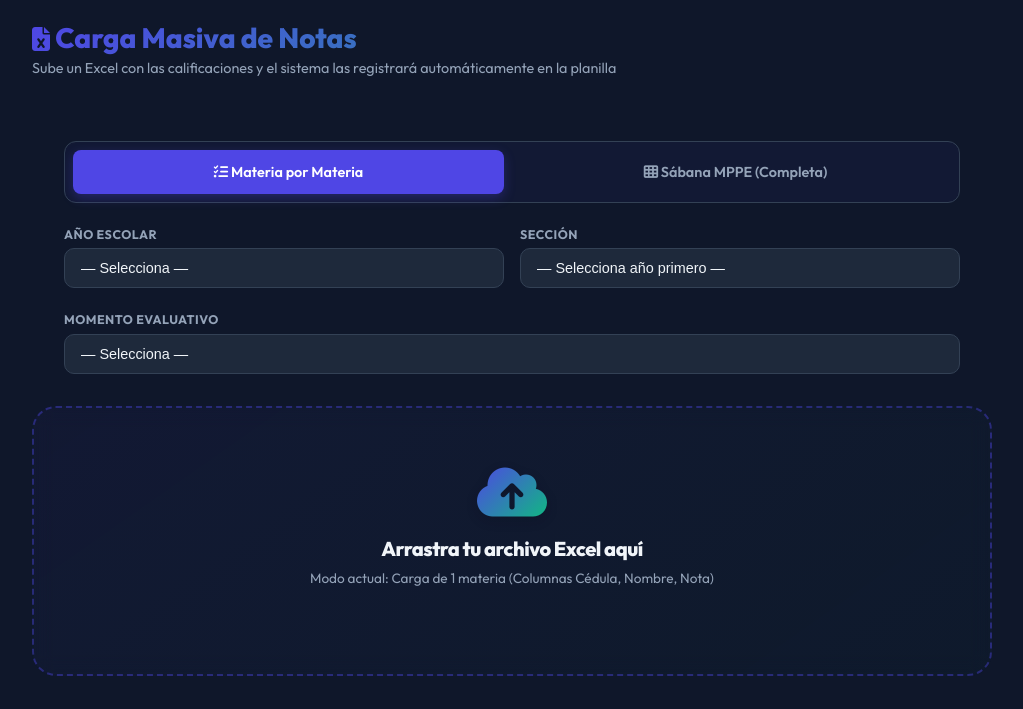
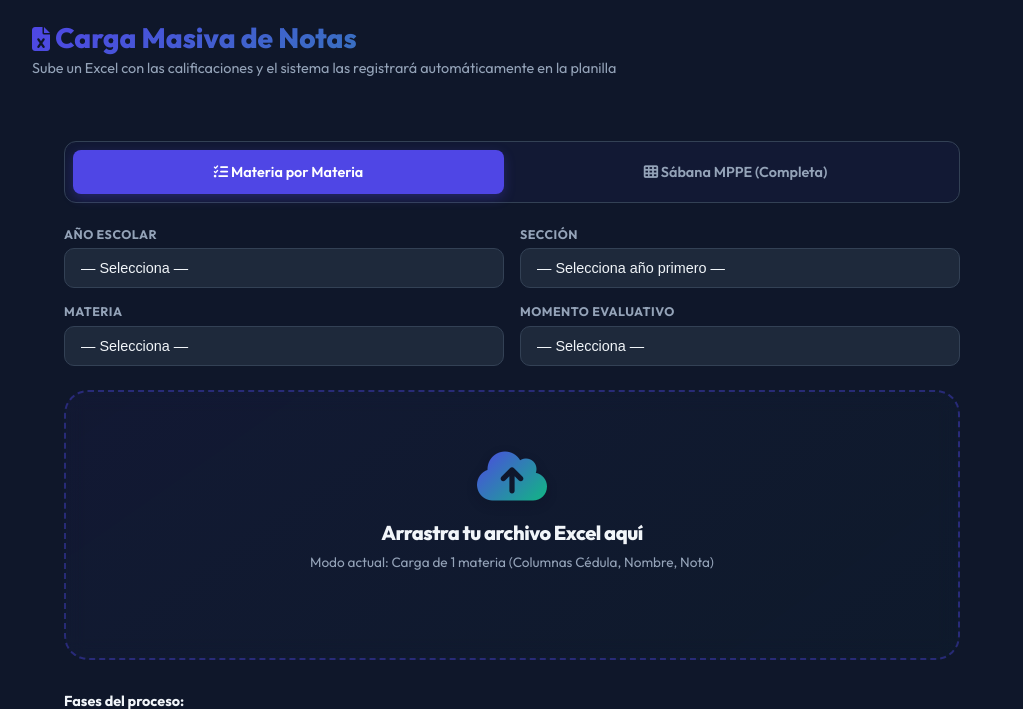
Before and after one commit to buxworld1999/proyecto-de-servicio-comunitario, a Flask app: template templates/carga_masiva_notas.html in a window 1280 px wide. Shown: the top 709 px of the page, without its empty margins (128-1151 px from the left). Run offline with Flask 3, Linux system fonts and the light colour scheme; the template is opened without the code that fills it: most values are stand-ins (such as "Sample title", 1, 10 or a date in 2020); parts of the project's set-up code (start-up, migrations or seed data) failed here and were passed over.

Commit message:
Fix: Restaurar selector de materia faltante en Carga Masiva y añadir lógica JS de toggleModo

```diff
--- a/templates/carga_masiva_notas.html
+++ b/templates/carga_masiva_notas.html
@@ -543,6 +543,16 @@
             {% endfor %}
           </select>
         </div>
+        <div id="container-materia">
+          <label class="form-label">Materia</label>
+          <select class="form-select" name="codigo_materia" id="sel-materia" required>
+            <option value="">— Selecciona —</option>
+            {% for m in materias %}
+            <option value="{{ m.codigo }}" data-grado="{{ m.codigo_grado }}">
+              {{ m.nombre }}
+            </option>
+            {% endfor %}
+          </select>
         </div>
         <div>
           <label class="form-label">Momento Evaluativo</label>
@@ -897,6 +907,51 @@ if (selAno) {
   filtrarSecciones(); // inicial
 }
 
+function filtrarMaterias() {
+  if (!selSec) return;
+  const selMat = document.getElementById('sel-materia');
+  if (!selMat) return;
+
+  const selectedOption = selSec.options[selSec.selectedIndex];
+  const grado = selectedOption ? selectedOption.dataset.grado : '';
+
+  Array.from(selMat.options).forEach(opt => {
+    if (!opt.value) return; // placeholder
+    opt.hidden = opt.dataset.grado !== grado;
+  });
+
+  const current = selMat.options[selMat.selectedIndex];
+  if (current && current.hidden) {
+    selMat.value = '';
+  }
+}
+
+if (selSec) {
+  selSec.addEventListener('change', filtrarMaterias);
+}
+
+function toggleModo(modo) {
+  const containerMateria = document.getElementById('container-materia');
+  const dropHelp = document.getElementById('drop-zone-help');
+  const matSelect = document.getElementById('sel-materia');
+
+  if (modo === 'sabana') {
+    if (containerMateria) containerMateria.style.display = 'none';
+    if (matSelect) matSelect.removeAttribute('required');
+    if (dropHelp) dropHelp.textContent = 'Modo actual: Carga de Múltiples Materias (Formato Sábana MPPE)';
+  } else {
+    if (containerMateria) containerMateria.style.display = 'block';
+    if (matSelect) matSelect.setAttribute('required', 'required');
+    if (dropHelp) dropHelp.textContent = 'Modo actual: Carga de 1 materia (Columnas Cédula, Nombre, Nota)';
+  }
+}
+
+// Ejecutar toggleModo con el modo actual al cargar
+document.addEventListener("DOMContentLoaded", function() {
+  const modoSelect = document.querySelector('input[name="tipo_carga"]:checked');
+  if (modoSelect) toggleModo(modoSelect.value);
+});
+
 // ── Drag & Drop & Animaciones ────────────────────────────────────────────────
 const dropZone = document.getElementById('drop-zone');
 const fileInput = document.getElementById('file-input');
```
